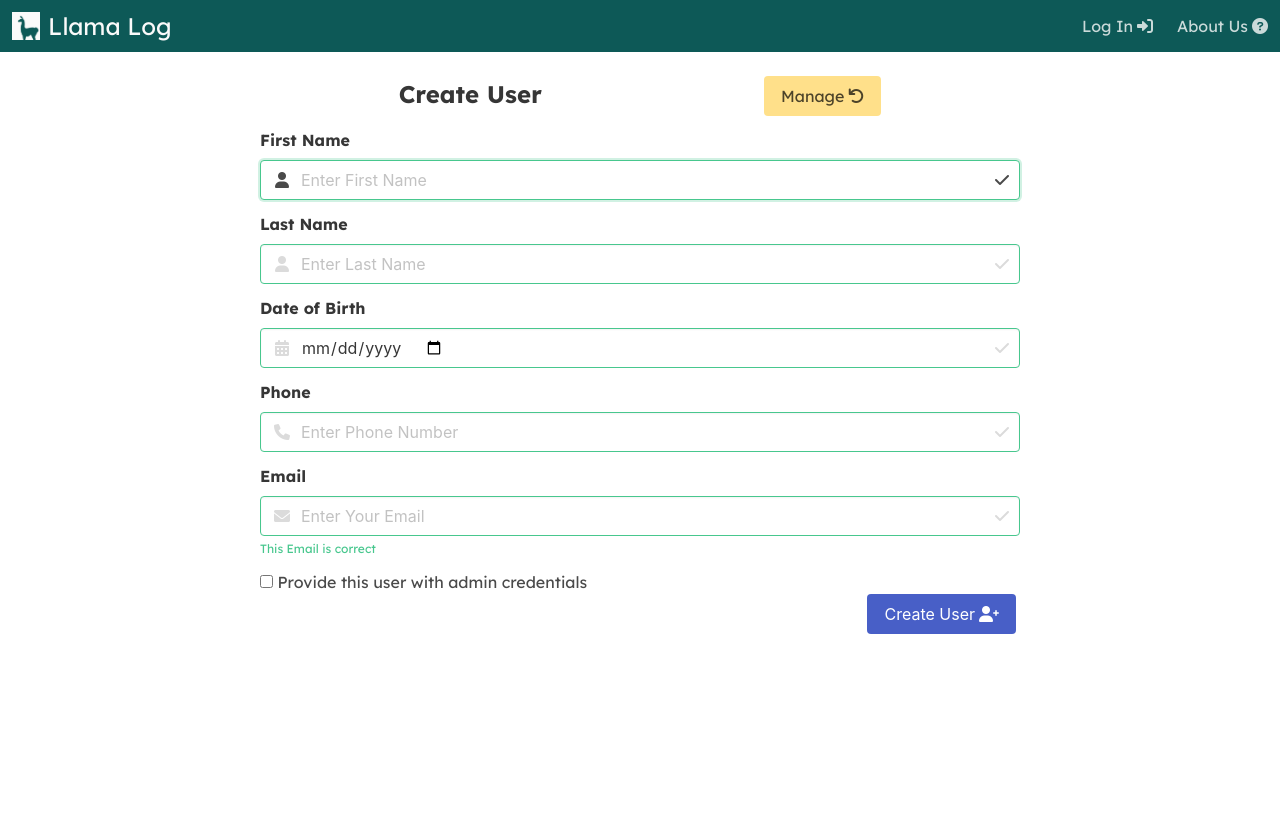
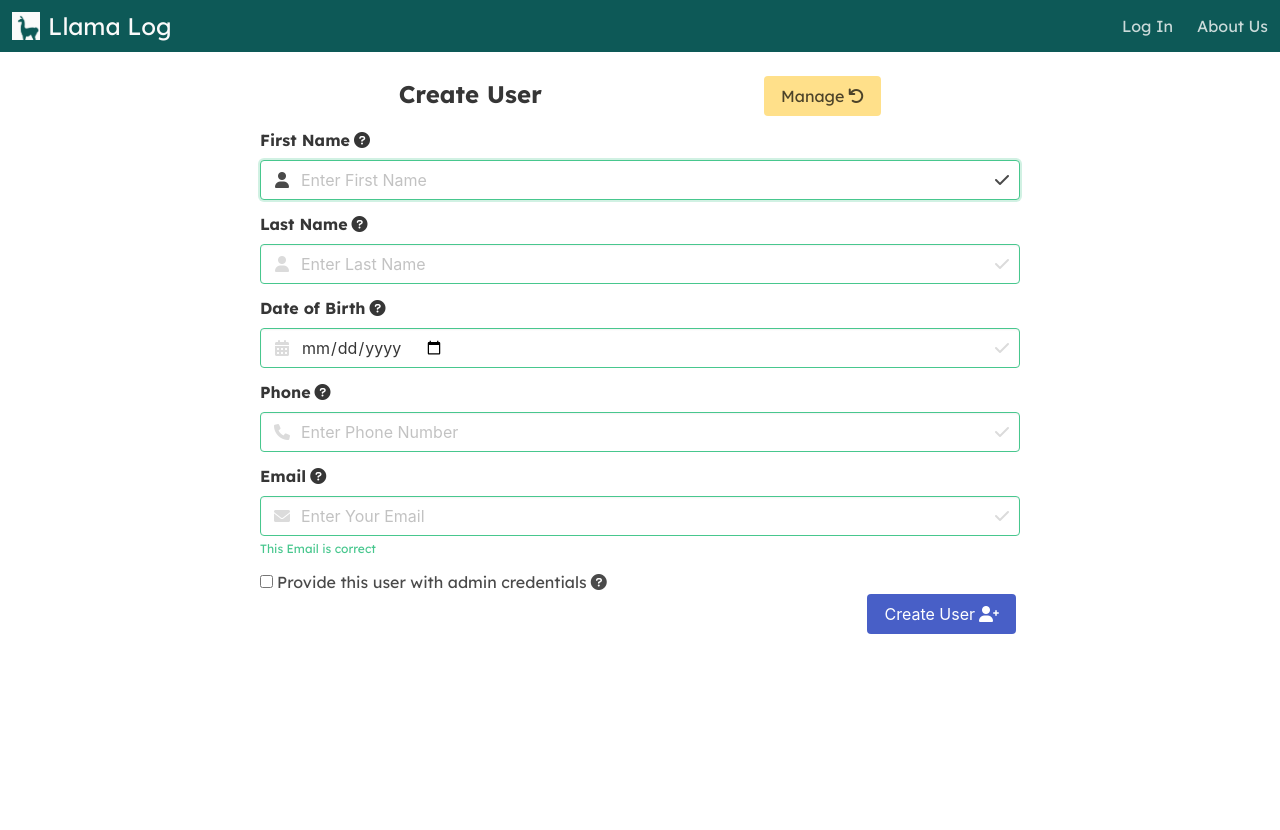
Before and after one commit to KieranSweeden/llama-log, a Flask app: page /admin/create_user in a window 1280 px wide. Shown: the top 830 px of the page. Run offline with Flask 2, Linux system fonts and the light colour scheme; some libraries are stand-ins or nearby versions.

Commit message:
Add tooltips for create user log in page

```diff
--- a/admin/templates/create_user.html
+++ b/admin/templates/create_user.html
@@ -20,7 +20,8 @@
 <form method="POST" action="{{ url_for('admin.create_user') }}">
 
     <div class="field">
-        <label for="first_name" class="label">First Name</label>
+        <label for="first_name" class="label">First Name<i class="fas fa-question-circle"></i>
+        </label>
         <div class="control has-icons-left has-icons-right">
             <input class="input is-success" id="first_name" name="first_name" type="text" placeholder="Enter First Name">
             <span class="icon is-small is-left">
@@ -33,7 +34,8 @@
     </div>
 
     <div class="field">
-        <label for="last_name" class="label">Last Name</label>
+        <label for="last_name" class="label">Last Name<i class="fas fa-question-circle"></i>
+        </label>
         <div class="control has-icons-left has-icons-right">
             <input class="input is-success" id="last_name" name="last_name" type="text" placeholder="Enter Last Name">
             <span class="icon is-small is-left">
@@ -46,7 +48,8 @@
     </div>
 
     <div class="field">
-        <label for="dob" class="label">Date of Birth</label>
+        <label for="dob" class="label">Date of Birth<i class="fas fa-question-circle"></i>
+        </label>
         <div class="control has-icons-left has-icons-right">
             <input class="input is-success" id="dob" name="dob" type="date" placeholder="Enter Date of Birth">
             <span class="icon is-small is-left">
@@ -59,7 +62,8 @@
     </div>
 
     <div class="field">
-        <label for="phone" class="label">Phone</label>
+        <label for="phone" class="label">Phone<i class="fas fa-question-circle"></i>
+        </label>
         <div class="control has-icons-left has-icons-right">
             <input class="input is-success" id="phone" name="phone" type="number" placeholder="Enter Phone Number">
             <span class="icon is-small is-left">
@@ -72,7 +76,8 @@
     </div>
 
     <div class="field">
-        <label for="email" class="label">Email</label>
+        <label for="email" class="label">Email<i class="fas fa-question-circle"></i>
+        </label>
         <div class="control has-icons-left has-icons-right">
             <input class="input is-success" id="email" name="email" type="email" placeholder="Enter Your Email">
             <span class="icon is-small is-left">
@@ -86,8 +91,8 @@
     </div>
 
     <label for="is_admin" class="checkbox">
-        <input id="is_admin" name="is_admin" type="checkbox">
-        Provide this user with admin credentials
+        <input id="is_admin" name="is_admin"
+        type="checkbox" class="mr-1">Provide this user with admin credentials<i class="fas fa-question-circle"></i>
     </label>
 
     <div class="buttons is-right">
@@ -96,3 +101,18 @@
 </form>
 
 {% endblock %}
+
+{% block js %}
+
+    <!-- Development -->
+    <script src="https://unpkg.com/@popperjs/core@2/dist/umd/popper.min.js"></script>
+    <script src="https://unpkg.com/tippy.js@6/dist/tippy-bundle.umd.js"></script>
+
+    <!-- Production -->
+    <script src="https://unpkg.com/@popperjs/core@2"></script>
+    <script src="https://unpkg.com/tippy.js@6"></script>
+
+    <!-- Tooltips -->
+    <script src="{{ url_for('static', filename='js/tooltips.js') }}"></script>
+
+{% endblock %}
--- a/static/js/tooltips.js
+++ b/static/js/tooltips.js
@@ -1,7 +1,9 @@
 // Within this file, is the code relating to Tippy.js
 
+// Log in tooltips
+
 tippy('#email-tooltip', {
-    content: 'Enter your email to sign into Llama Log',
+    content: 'An email to log in should be provided to you by an Admin',
     trigger: 'click mouseenter',
     placement: 'right',
     animation: 'fade',
@@ -15,3 +17,102 @@ tippy('#password-tooltip', {
     animation: 'fade',
     theme: 'llama-log'
 });
+
+// New user tooltips
+
+// tippy('.primary-tooltip', {
+//     trigger: 'click mouseenter',
+//     placement: 'right',
+//     animation: 'fade',
+//     theme: 'llama-log'
+// });
+
+
+// tippy('#new-user-first-name-tooltip', {
+//     content: "This will be attached to the user's posts & comments"
+// });
+
+// tippy('.primary-tooltip', {
+//     trigger: 'click mouseenter',
+//     placement: 'right',
+//     animation: 'fade',
+//     theme: 'llama-log'
+// });
+
+// tippy('#new-user-last-name-tooltip', {
+//     content: "This will be attached to the user's posts & comments",
+//     trigger: 'click mouseenter',
+//     placement: 'right',
+//     animation: 'fade',
+//     theme: 'llama-log'
+// });
+
+// tippy('#new-user-dob-tooltip', {
+//     content: "This will not be publicly available",
+//     trigger: 'click mouseenter',
+//     placement: 'right',
+//     animation: 'fade',
+//     theme: 'llama-log'
+// });
+
+// tippy('#new-user-phone-tooltip', {
+//     content: "This will only be accessed for emergency purposes",
+//     trigger: 'click mouseenter',
+//     placement: 'right',
+//     animation: 'fade',
+//     theme: 'llama-log'
+// });
+
+// tippy('#new-user-email-tooltip', {
+//     content: "This will be email the user will need to sign in",
+//     trigger: 'click mouseenter',
+//     placement: 'right',
+//     animation: 'fade',
+//     theme: 'llama-log'
+// });
+
+// tippy('#new-user-admin-tooltip', {
+//     content: "If checked, this user will be able to edit/delete all posts, comments & user accounts",
+//     trigger: 'click mouseenter',
+//     placement: 'right',
+//     animation: 'fade',
+//     theme: 'llama-log'
+// });
+
+// Grab question mark icons & apply tippy tooltip instances to each of them
+const tooltips = tippy([...document.getElementsByClassName('fas fa-question-circle')]);
+
+// Insert description content for each tooltip
+insertTooltipStylingAndContent(tooltips);
+
+function insertTooltipStylingAndContent(tooltips){
+    // Apply content to each tooltip
+    tooltips.forEach(tooltip => {
+
+        // Set llama log appearance to each tooltip
+        tooltip.props.placement = "right";
+        tooltip.props.theme = "llama-log";
+
+        // Get label text content associated with tooltip
+        let tooltipLabel = tooltip.reference.parentElement.innerText;
+
+        // Set tooltip content based on label tooltip associated with
+        tooltip.setContent(getTooltipDescription(tooltipLabel));
+    });
+}
+
+function getTooltipDescription(type){
+
+    // Create all tooltip descriptions
+    const tooltipDescriptions = {
+        "First Name": "The user's first name will be attached to the user's posts & comments.",
+        "Last Name": "The user's last name will be attached to the user's posts & comments.",
+        "Date of Birth": "The user's Date of Birth will not be publicly available as it's for data collection purposes only.",
+        "Phone": "The user's phone number will only be accessed for emergency purposes.",
+        "Email": "The user will need an email to sign in.",
+        "Provide this user with admin credentials": "If checked, this user will be able to edit/delete all posts, comments & user accounts."
+    }
+
+    // Return tooltip description associated with type given
+    return tooltipDescriptions[type];
+};
--- a/templates/base.html
+++ b/templates/base.html
@@ -39,12 +39,10 @@
                     <a href="{{ url_for('log_in') }}" class="navbar-item
                     {% if request.url_rule.endpoint == 'log_in' %} is-active {% endif %} has-text-right">
                         Log In
-                        <i class="fas fa-sign-in-alt"></i>
                     </a>
                     <a href="{{ url_for('about') }}" class="navbar-item
                     {% if request.url_rule.endpoint == 'about' %} is-active {% endif %} has-text-right">
                         About Us
-                        <i class="fas fa-question-circle"></i>
                     </a>
                 {% endif %}
                 {% if session.user_email %}
```
